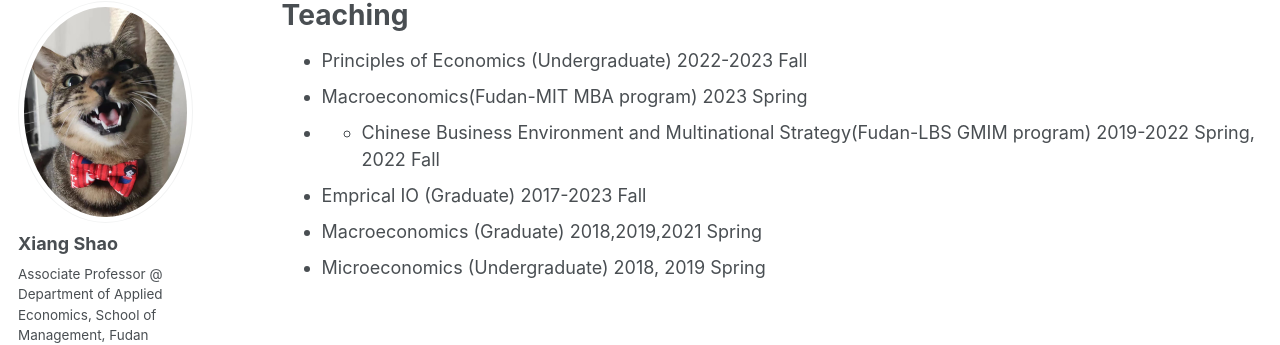
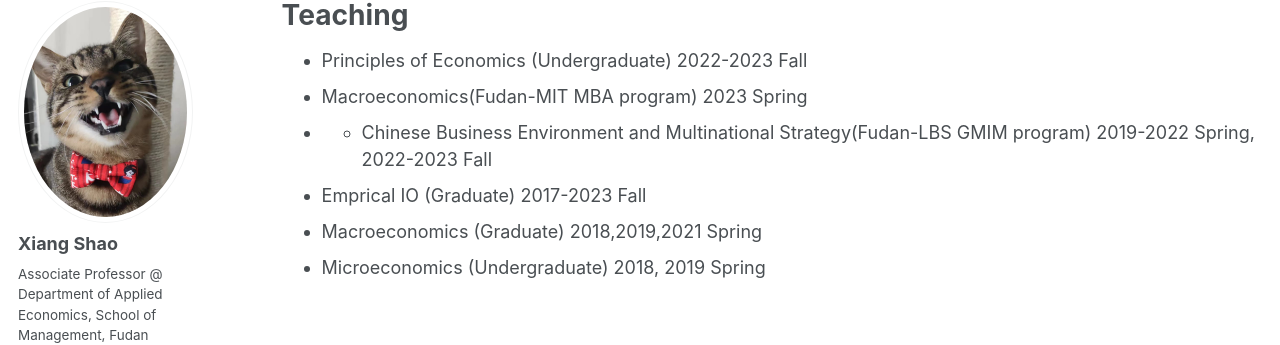
Before and after one commit to xiangshao/xiangshao.github.io, a Jekyll site: the page built from _pages/teaching.md, in a window 1280 px wide. Shown: the part 117-462 px from the top of the page. Built offline with Jekyll 4.4.1, drawn with Linux system fonts in a browser that asks for light colours; some web fonts are replaced.

Commit message:
Update teaching.md

```diff
--- a/_pages/teaching.md
+++ b/_pages/teaching.md
@@ -6,7 +6,7 @@ author_profile: true
 ---
 * Principles of Economics (Undergraduate) 2022-2023 Fall
 * Macroeconomics(Fudan-MIT MBA program) 2023 Spring
-* * Chinese Business Environment and Multinational Strategy(Fudan-LBS GMIM program) 2019-2022 Spring, 2022 Fall
+* * Chinese Business Environment and Multinational Strategy(Fudan-LBS GMIM program) 2019-2022 Spring, 2022-2023 Fall
 * Emprical IO (Graduate) 2017-2023 Fall
 * Macroeconomics (Graduate) 2018,2019,2021 Spring
 * Microeconomics (Undergraduate) 2018, 2019 Spring
```
